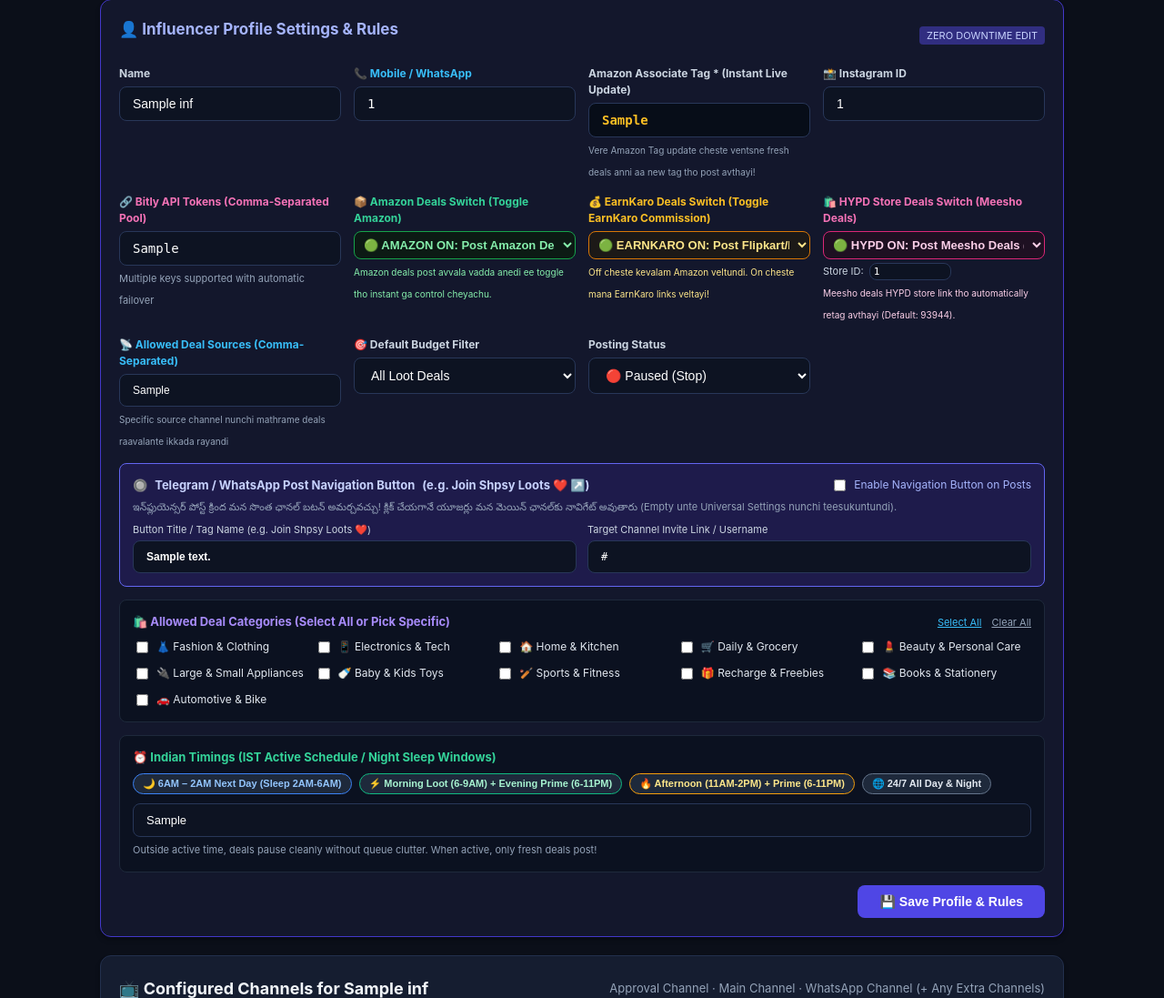
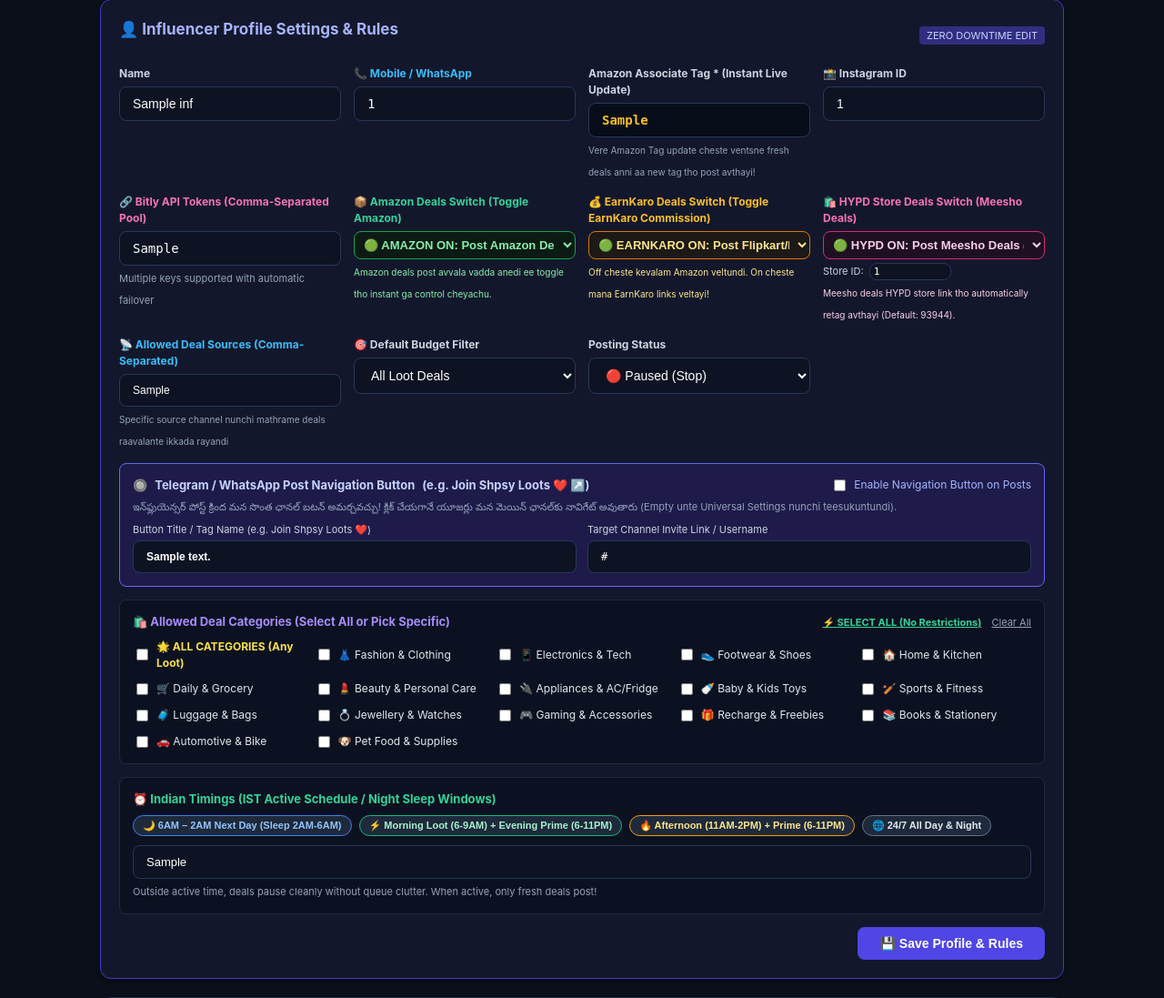
Before and after one commit to charanpendota98-prog/Influencers-deals, a Flask app: template dashboard/templates/influencer.html in a window 1280 px wide; the page is wider, and only the part inside the window is pictured. Shown: the part 169-1266 px from the top of that part at 91% size. Run offline with Flask 3, Linux system fonts and the light colour scheme; the template is opened without the code that fills it: most values are stand-ins (such as "Sample title", 1, 10 or a date in 2020); data that the repository does not hold is empty.

Commit message:
Expand to 16 full Indian e-commerce verticals with unrestricted ALL CATEGORIES option
Co-authored-by: arena-agent <297053741+arena-agent@users.noreply.github.com>

```diff
--- a/dashboard/templates/influencer.html
+++ b/dashboard/templates/influencer.html
@@ -147,45 +147,63 @@
       <div style="display:flex; justify-content:space-between; align-items:center; margin-bottom:8px;">
         <label style="font-size: 13px; font-weight: 700; color:#a78bfa; margin:0;">🛍️ Allowed Deal Categories (Select All or Pick Specific)</label>
         <div style="font-size:11px;">
-          <a href="javascript:void(0)" onclick="document.querySelectorAll('.inf-cat-cb').forEach(el => el.checked=true); syncInfCategories();" style="color:#38bdf8; text-decoration:underline; margin-right:8px;">Select All</a>
+          <a href="javascript:void(0)" onclick="document.querySelectorAll('.inf-cat-cb').forEach(el => el.checked=true); syncInfCategories();" style="color:#34d399; font-weight:bold; text-decoration:underline; margin-right:8px;">⚡ SELECT ALL (No Restrictions)</a>
           <a href="javascript:void(0)" onclick="document.querySelectorAll('.inf-cat-cb').forEach(el => el.checked=false); syncInfCategories();" style="color:#94a3b8; text-decoration:underline;">Clear All</a>
         </div>
       </div>
       <input type="hidden" id="inf-categories-input" name="categories" value="{{ inf.categories or '' }}" />
       <div style="display:grid; grid-template-columns:repeat(auto-fit, minmax(170px, 1fr)); gap:10px;">
         {% set cur_cats = (inf.categories or '').split(',') if inf.categories else [] %}
-        <label style="color:#e2e8f0; font-size:12px; cursor:pointer; display:flex; align-items:center; gap:6px;">
-          <input type="checkbox" class="inf-cat-cb" value="clothing" onchange="syncInfCategories()" {{ 'checked' if (not inf.categories or 'clothing' in cur_cats) else '' }} /> 👗 Fashion &amp; Clothing
+        <label style="color:#fde047; font-size:12px; cursor:pointer; display:flex; align-items:center; gap:6px; font-weight:bold;">
+          <input type="checkbox" class="inf-cat-cb" value="all" onchange="syncInfCategories()" {{ 'checked' if (not inf.categories or 'all' in cur_cats) else '' }} /> 🌟 ALL CATEGORIES (Any Loot)
         </label>
         <label style="color:#e2e8f0; font-size:12px; cursor:pointer; display:flex; align-items:center; gap:6px;">
-          <input type="checkbox" class="inf-cat-cb" value="electronics" onchange="syncInfCategories()" {{ 'checked' if (not inf.categories or 'electronics' in cur_cats) else '' }} /> 📱 Electronics &amp; Tech
+          <input type="checkbox" class="inf-cat-cb" value="clothing" onchange="syncInfCategories()" {{ 'checked' if (not inf.categories or 'clothing' in cur_cats or 'all' in cur_cats) else '' }} /> 👗 Fashion &amp; Clothing
         </label>
         <label style="color:#e2e8f0; font-size:12px; cursor:pointer; display:flex; align-items:center; gap:6px;">
-          <input type="checkbox" class="inf-cat-cb" value="home" onchange="syncInfCategories()" {{ 'checked' if (not inf.categories or 'home' in cur_cats) else '' }} /> 🏠 Home &amp; Kitchen
+          <input type="checkbox" class="inf-cat-cb" value="electronics" onchange="syncInfCategories()" {{ 'checked' if (not inf.categories or 'electronics' in cur_cats or 'all' in cur_cats) else '' }} /> 📱 Electronics &amp; Tech
         </label>
         <label style="color:#e2e8f0; font-size:12px; cursor:pointer; display:flex; align-items:center; gap:6px;">
-          <input type="checkbox" class="inf-cat-cb" value="daily" onchange="syncInfCategories()" {{ 'checked' if (not inf.categories or 'daily' in cur_cats) else '' }} /> 🛒 Daily &amp; Grocery
+          <input type="checkbox" class="inf-cat-cb" value="footwear" onchange="syncInfCategories()" {{ 'checked' if (not inf.categories or 'footwear' in cur_cats or 'all' in cur_cats) else '' }} /> 👟 Footwear &amp; Shoes
         </label>
         <label style="color:#e2e8f0; font-size:12px; cursor:pointer; display:flex; align-items:center; gap:6px;">
-          <input type="checkbox" class="inf-cat-cb" value="beauty" onchange="syncInfCategories()" {{ 'checked' if (not inf.categories or 'beauty' in cur_cats) else '' }} /> 💄 Beauty &amp; Personal Care
+          <input type="checkbox" class="inf-cat-cb" value="home" onchange="syncInfCategories()" {{ 'checked' if (not inf.categories or 'home' in cur_cats or 'all' in cur_cats) else '' }} /> 🏠 Home &amp; Kitchen
         </label>
         <label style="color:#e2e8f0; font-size:12px; cursor:pointer; display:flex; align-items:center; gap:6px;">
-          <input type="checkbox" class="inf-cat-cb" value="appliances" onchange="syncInfCategories()" {{ 'checked' if (not inf.categories or 'appliances' in cur_cats) else '' }} /> 🔌 Large &amp; Small Appliances
+          <input type="checkbox" class="inf-cat-cb" value="daily" onchange="syncInfCategories()" {{ 'checked' if (not inf.categories or 'daily' in cur_cats or 'all' in cur_cats) else '' }} /> 🛒 Daily &amp; Grocery
         </label>
         <label style="color:#e2e8f0; font-size:12px; cursor:pointer; display:flex; align-items:center; gap:6px;">
-          <input type="checkbox" class="inf-cat-cb" value="baby" onchange="syncInfCategories()" {{ 'checked' if (not inf.categories or 'baby' in cur_cats) else '' }} /> 🍼 Baby &amp; Kids Toys
+          <input type="checkbox" class="inf-cat-cb" value="beauty" onchange="syncInfCategories()" {{ 'checked' if (not inf.categories or 'beauty' in cur_cats or 'all' in cur_cats) else '' }} /> 💄 Beauty &amp; Personal Care
         </label>
         <label style="color:#e2e8f0; font-size:12px; cursor:pointer; display:flex; align-items:center; gap:6px;">
-          <input type="checkbox" class="inf-cat-cb" value="sports" onchange="syncInfCategories()" {{ 'checked' if (not inf.categories or 'sports' in cur_cats) else '' }} /> 🏏 Sports &amp; Fitness
+          <input type="checkbox" class="inf-cat-cb" value="appliances" onchange="syncInfCategories()" {{ 'checked' if (not inf.categories or 'appliances' in cur_cats or 'all' in cur_cats) else '' }} /> 🔌 Appliances &amp; AC/Fridge
         </label>
         <label style="color:#e2e8f0; font-size:12px; cursor:pointer; display:flex; align-items:center; gap:6px;">
-          <input type="checkbox" class="inf-cat-cb" value="recharge_freebies" onchange="syncInfCategories()" {{ 'checked' if (not inf.categories or 'recharge_freebies' in cur_cats) else '' }} /> 🎁 Recharge &amp; Freebies
+          <input type="checkbox" class="inf-cat-cb" value="baby" onchange="syncInfCategories()" {{ 'checked' if (not inf.categories or 'baby' in cur_cats or 'all' in cur_cats) else '' }} /> 🍼 Baby &amp; Kids Toys
         </label>
         <label style="color:#e2e8f0; font-size:12px; cursor:pointer; display:flex; align-items:center; gap:6px;">
-          <input type="checkbox" class="inf-cat-cb" value="books_stationery" onchange="syncInfCategories()" {{ 'checked' if (not inf.categories or 'books_stationery' in cur_cats) else '' }} /> 📚 Books &amp; Stationery
+          <input type="checkbox" class="inf-cat-cb" value="sports" onchange="syncInfCategories()" {{ 'checked' if (not inf.categories or 'sports' in cur_cats or 'all' in cur_cats) else '' }} /> 🏏 Sports &amp; Fitness
         </label>
         <label style="color:#e2e8f0; font-size:12px; cursor:pointer; display:flex; align-items:center; gap:6px;">
-          <input type="checkbox" class="inf-cat-cb" value="automotive" onchange="syncInfCategories()" {{ 'checked' if (not inf.categories or 'automotive' in cur_cats) else '' }} /> 🚗 Automotive &amp; Bike
+          <input type="checkbox" class="inf-cat-cb" value="travel_luggage" onchange="syncInfCategories()" {{ 'checked' if (not inf.categories or 'travel_luggage' in cur_cats or 'all' in cur_cats) else '' }} /> 🧳 Luggage &amp; Bags
+        </label>
+        <label style="color:#e2e8f0; font-size:12px; cursor:pointer; display:flex; align-items:center; gap:6px;">
+          <input type="checkbox" class="inf-cat-cb" value="jewellery_accessories" onchange="syncInfCategories()" {{ 'checked' if (not inf.categories or 'jewellery_accessories' in cur_cats or 'all' in cur_cats) else '' }} /> 💍 Jewellery &amp; Watches
+        </label>
+        <label style="color:#e2e8f0; font-size:12px; cursor:pointer; display:flex; align-items:center; gap:6px;">
+          <input type="checkbox" class="inf-cat-cb" value="gaming" onchange="syncInfCategories()" {{ 'checked' if (not inf.categories or 'gaming' in cur_cats or 'all' in cur_cats) else '' }} /> 🎮 Gaming &amp; Accessories
+        </label>
+        <label style="color:#e2e8f0; font-size:12px; cursor:pointer; display:flex; align-items:center; gap:6px;">
+          <input type="checkbox" class="inf-cat-cb" value="recharge_freebies" onchange="syncInfCategories()" {{ 'checked' if (not inf.categories or 'recharge_freebies' in cur_cats or 'all' in cur_cats) else '' }} /> 🎁 Recharge &amp; Freebies
+        </label>
+        <label style="color:#e2e8f0; font-size:12px; cursor:pointer; display:flex; align-items:center; gap:6px;">
+          <input type="checkbox" class="inf-cat-cb" value="books_stationery" onchange="syncInfCategories()" {{ 'checked' if (not inf.categories or 'books_stationery' in cur_cats or 'all' in cur_cats) else '' }} /> 📚 Books &amp; Stationery
+        </label>
+        <label style="color:#e2e8f0; font-size:12px; cursor:pointer; display:flex; align-items:center; gap:6px;">
+          <input type="checkbox" class="inf-cat-cb" value="automotive" onchange="syncInfCategories()" {{ 'checked' if (not inf.categories or 'automotive' in cur_cats or 'all' in cur_cats) else '' }} /> 🚗 Automotive &amp; Bike
+        </label>
+        <label style="color:#e2e8f0; font-size:12px; cursor:pointer; display:flex; align-items:center; gap:6px;">
+          <input type="checkbox" class="inf-cat-cb" value="pet_supplies" onchange="syncInfCategories()" {{ 'checked' if (not inf.categories or 'pet_supplies' in cur_cats or 'all' in cur_cats) else '' }} /> 🐶 Pet Food &amp; Supplies
         </label>
       </div>
     </div>
```
Also changed, not shown: dashboard/templates/index.html (+20 -2 lines), influencer_hub/link_router.py (+25 -4 lines).
